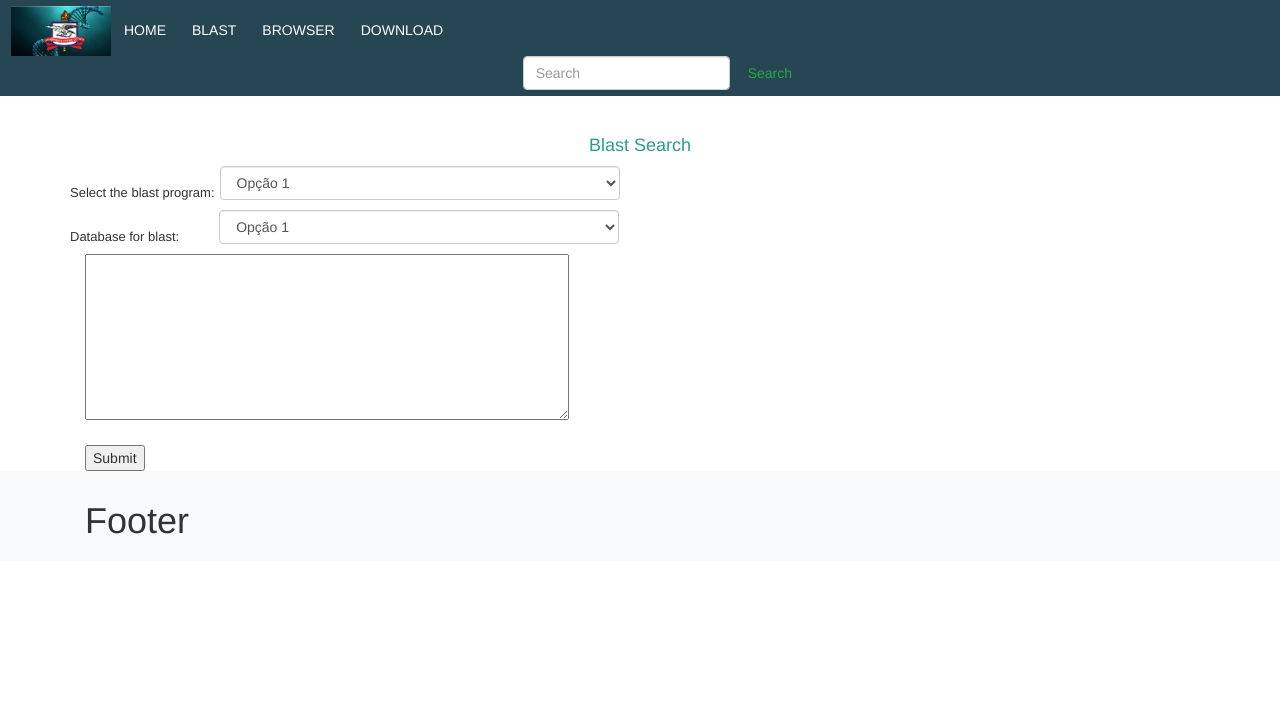
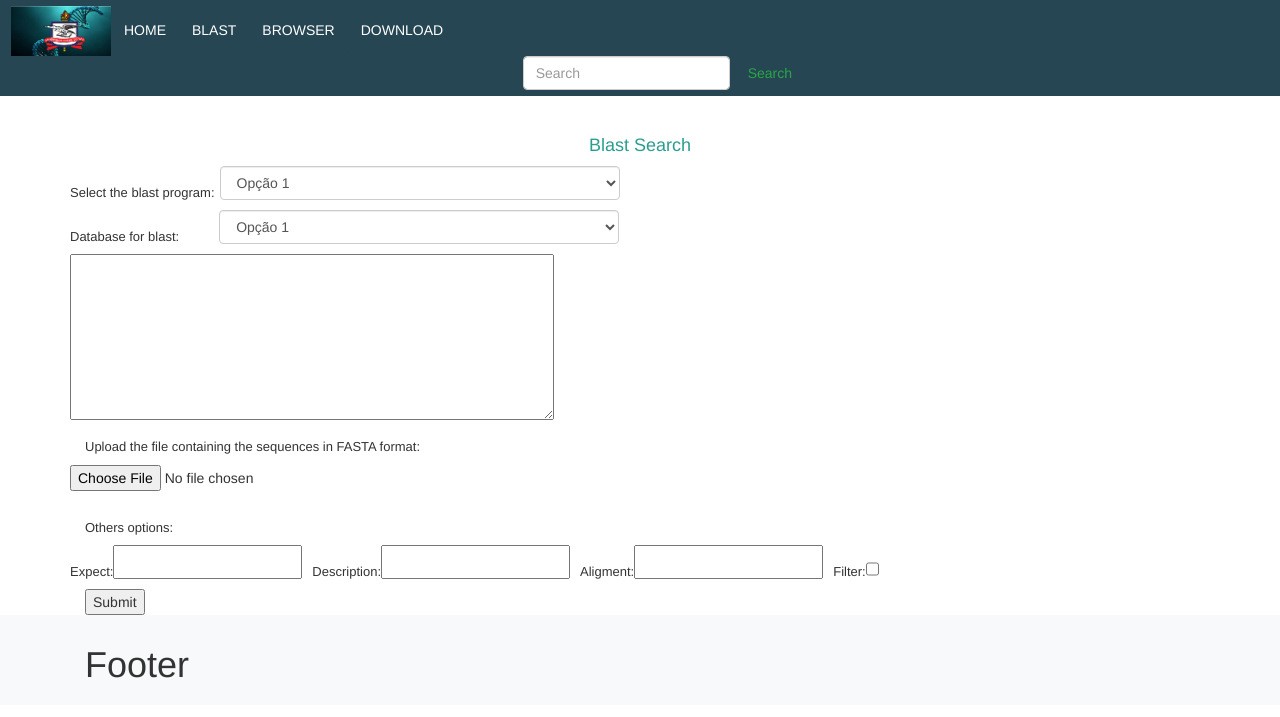
Before and after one commit to YannFigueiredo/projeto-bioinformatica, a Django app: page /blast/ in a window 1280 px wide. Shown: the top 717 px of the page. Run offline with Django 3.2, Linux system fonts and the light colour scheme; some libraries are stand-ins or nearby versions.

Commit message:
Adicionados mais campos no blast

```diff
--- a/bioinfo_project/bioinfo_web/static/css/styles.css
+++ b/bioinfo_project/bioinfo_web/static/css/styles.css
@@ -47,7 +47,7 @@ h1.h1_titulo_container_blast{
     color: #2a9d8f;
 }
 
-h1.h1_select_program{
+h1.h1_tag_blast{
     font-size: 13px;
 }
 
@@ -56,11 +56,16 @@ select#select_program.form-control.selectProgram{
     width: 400px;
 }
 
-h1.h1_select_database{
-    font-size: 13px;
-}
-
 select#select_database.form-control.selectDatabase{
     margin-left: 40px;
     width: 400px;
 }
+
+input.input_arquivo{
+    margin-bottom: 10px;
+}
+
+input.input_other_options{
+    margin-bottom: 10px;
+    margin-right: 10px;
+}
--- a/bioinfo_project/bioinfo_web/templates/bioinfo_web/blast.html
+++ b/bioinfo_project/bioinfo_web/templates/bioinfo_web/blast.html
@@ -7,9 +7,9 @@
     <div id="div_titulo_container_blast">
         <h1 class="h1_titulo_container_blast">Blast Search</h1>
     </div>
-    <form class="form-contact contact_form" method="post" id="formulario_blast" action="">{% csrf_token%}
+    <form action="dados/" class="form-contact contact_form" method="post" id="formulario_blast" action="">{% csrf_token%}
         <div class="row pand">
-            <h1 class="h1_select_program">Select the blast program:</h1>
+            <h1 class="h1_tag_blast">Select the blast program:</h1>
             <select class="form-control selectProgram" id="select_program" name="select_program">
                 <option>Opção 1</option>
                 <option>Opção 2</option>
@@ -17,17 +17,32 @@
             </select>
         </div>
         <div class="row pand">
-            <h1 class="h1_select_database">Database for blast:</h1>
+            <h1 class="h1_tag_blast">Database for blast:</h1>
             <select class="form-control selectDatabase" id="select_database" name="select_database">
                 <option>Opção 1</option>
                 <option>Opção 2</option>
                 <option>Opção 3</option>
             </select>
         </div>
-    </form>
-    <form action="dados/" method="post">
-        {% csrf_token %}
-        <TEXTAREA NAME=sample_data COLS=57 ROWS=8></TEXTAREA><br><br>
+        <div class="row pand">
+            {% csrf_token %}
+            <TEXTAREA NAME=sample_data COLS=57 ROWS=8></TEXTAREA><br><br>
+        </div>
+        <h1 class="h1_tag_blast">Upload the file containing the sequences in FASTA format:</h1>
+        <div class="row pand">
+            <input class="input_arquivo" type="file" />
+        </div>
+        <h1 class="h1_tag_blast">Others options:</h1>
+        <div class="row pand">
+            <h1 class="h1_tag_blast">Expect:</h1>
+            <input class="input_other_options" type="text"/>
+            <h1 class="h1_tag_blast">Description:</h1>
+            <input class="input_other_options" type="text"/>
+            <h1 class="h1_tag_blast">Aligment:</h1>
+            <input class="input_other_options" type="text"/>
+            <h1 class="h1_tag_blast">Filter:</h1>
+            <input class="input_other_options" type="checkbox"/>
+        </div>
         <input type="submit" value="Submit">
     </form>
 </div>
```
Also changed, not shown: 1 other file.
